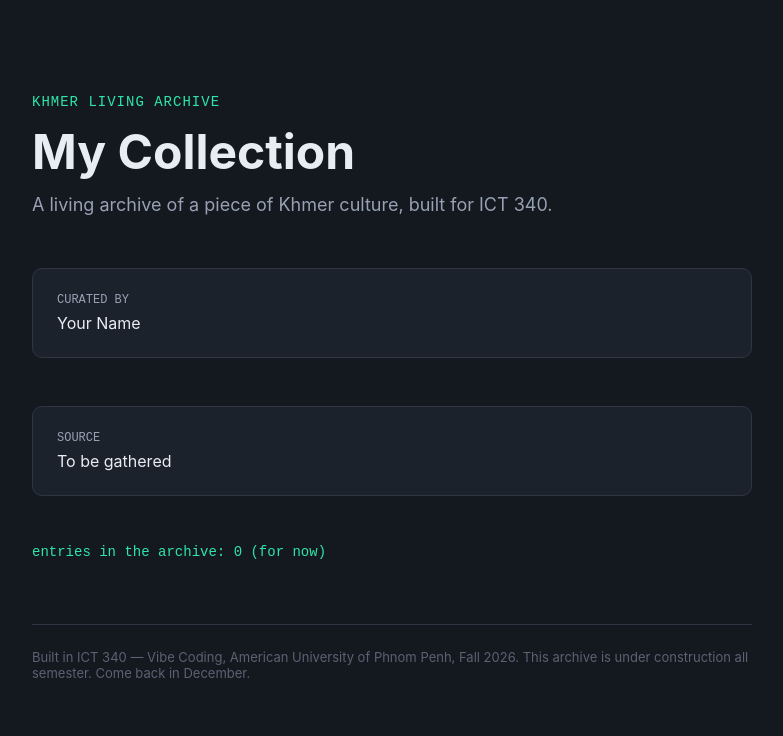
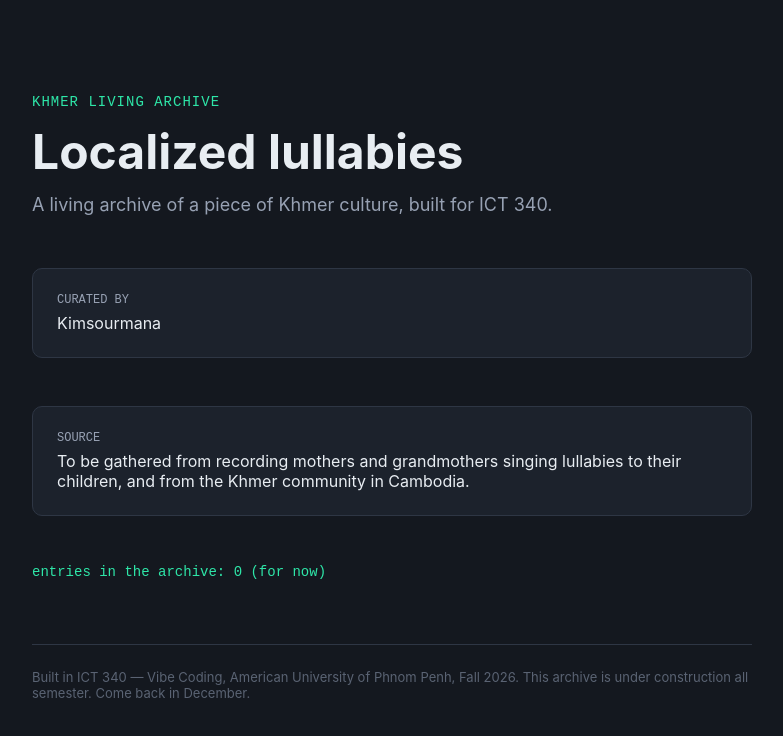
Before and after one commit to Manaaaaaa/lala_lullabies, a Next.js app: page / in a window 1280 px wide. Shown: the top 736 px of the page, without its empty margins (248-1031 px from the left). Built offline with nearby package versions, Linux system fonts and the light colour scheme.

Commit message:
change in collection

```diff
--- a/collection.config.js
+++ b/collection.config.js
@@ -8,16 +8,15 @@
 
 const collection = {
   // What does your archive collect? e.g. "Khmer Proverbs"
-  name: "My Collection",
-
+  name: "Localized lullabies",
   // One sentence: what is this archive, and why does it matter?
   description: "A living archive of a piece of Khmer culture, built for ICT 340.",
 
   // Who is building this archive? Your name, as you want it shown.
-  curator: "Your Name",
+  curator: "Kimsourmana",
 
   // Where does your knowledge come from? A person, a place, a community.
-  source: "To be gathered",
+  source: "To be gathered from recording mothers and grandmothers singing lullabies to their children, and from the Khmer community in Cambodia.",
 };
 
 export default collection;
```
